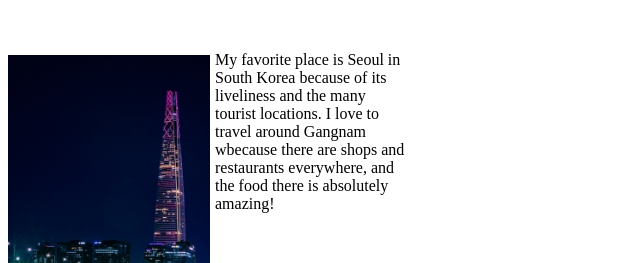
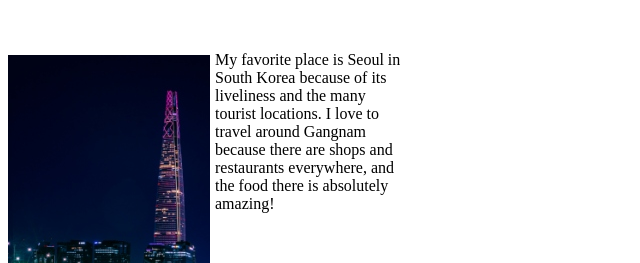
Before and after one commit to bcho432/bcho432.github.io, a plain HTML site: page index.html in a window 1280 px wide. Shown: the part 281-544 px from the top of the page, 0-640 px from the left. Drawn offline with Linux system fonts and the light colour scheme.

Commit message:
Update index.html

```diff
--- a/index.html
+++ b/index.html
@@ -32,7 +32,7 @@
     <img src='images/seoul.jpg' >
     <div class="text-container">
         <p>My favorite place is Seoul in South Korea because of its liveliness and the many tourist locations.
-            I love to travel around Gangnam wbecause there are shops and restaurants everywhere, and the food there
+            I love to travel around Gangnam because there are shops and restaurants everywhere, and the food there
             is absolutely amazing!
         </p>
     </div>
```
